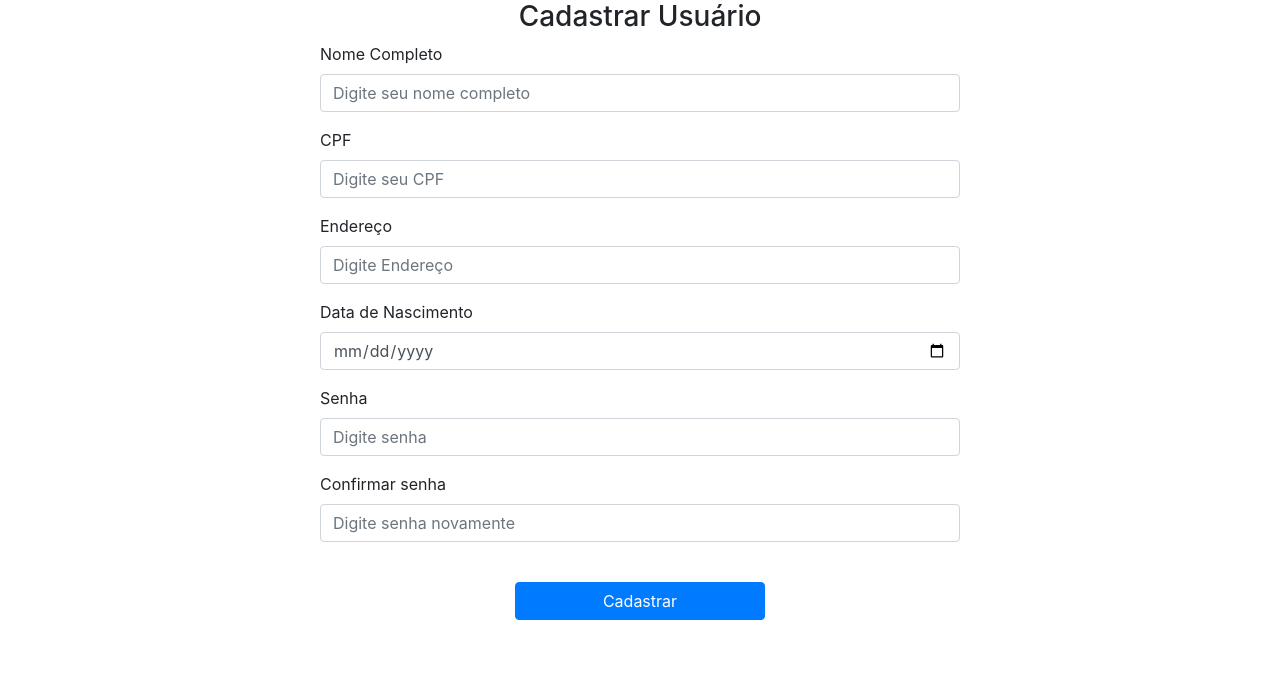
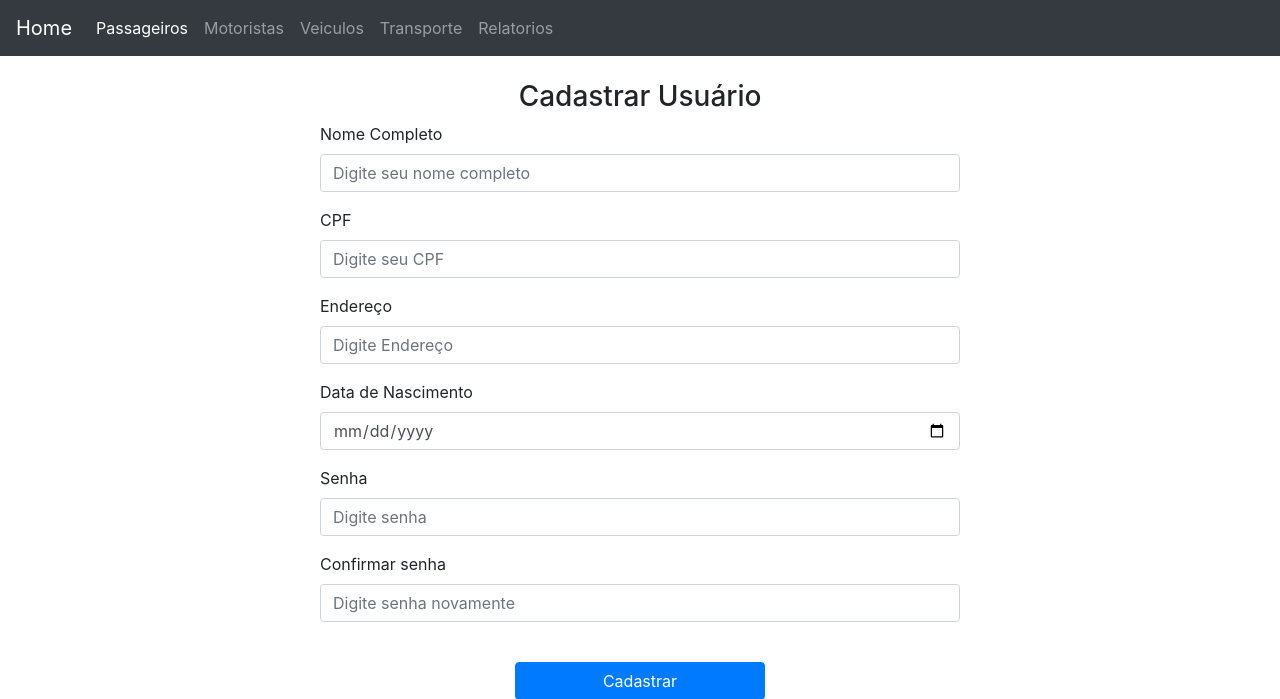
Before and after one commit to Carlos-Vitor-S/FlaskInicial, a Flask app: page /signup in a window 1280 px wide. Shown: the top 699 px of the page. Run offline with Flask 2, Linux system fonts and the light colour scheme; some libraries are stand-ins or nearby versions.

Commit message:
Correção de formularios

```diff
--- a/website/templates/relatorios.html
+++ b/website/templates/relatorios.html
@@ -43,9 +43,6 @@
           </ul>
         </div>
       </nav>
-      <ul>
-          <li>Cadastrar Relatorios?</li>
-          <li>Exibir Relatorio (Beta)</li>
-      </ul>
+
 </body>
 </html>
--- a/website/templates/signup.html
+++ b/website/templates/signup.html
@@ -20,6 +20,32 @@
     <link rel="stylesheet" href="../static/signup.css">
     </head>
   <body>
+    <nav class="navbar navbar-expand-lg navbar-dark bg-dark">
+      <a class="navbar-brand" href="#">Home</a>
+      <button class="navbar-toggler" type="button" data-toggle="collapse" data-target="#navbarNav" aria-controls="navbarNav" aria-expanded="false" aria-label="Toggle navigation">
+        <span class="navbar-toggler-icon"></span>
+      </button>
+      <div class="collapse navbar-collapse" id="navbarNav">
+        <ul class="navbar-nav">
+          <li class="nav-item active">
+            <a class="nav-link" href="#">Passageiros <span class="sr-only">(current)</span></a>
+          </li>
+          <li class="nav-item">
+            <a class="nav-link" href="#">Motoristas</a>
+          </li>
+          <li class="nav-item">
+            <a class="nav-link" href="#">Veiculos</a>
+          </li>
+          <li class="nav-item">
+              <a class="nav-link" href="#">Transporte</a>
+            </li>
+          <li class="nav-item">
+             <a class="nav-link" href="#">Relatorios</a>
+          </li>
+        </ul>
+      </div>
+    </nav>
+    <br>
      {% block content %}
 
       <div class="formulario">
--- a/website/templates/veiculos.html
+++ b/website/templates/veiculos.html
@@ -5,6 +5,7 @@
     <meta http-equiv="X-UA-Compatible" content="IE=edge">
     <meta name="viewport" content="width=device-width, initial-scale=1.0">
     <title>Veiculos</title>
+    <link rel="stylesheet" href="../static/signup.css">
     <link
     rel="stylesheet"
     href="https://stackpath.bootstrapcdn.com/bootstrap/4.4.1/css/bootstrap.min.css"
@@ -42,7 +43,7 @@
             </li>
           </ul>
         </div>
-      </nav>
+      </nav> </br>
       <div class="formulario">
         <form method="POST">
           <h3 align="center">Cadastrar Passageiros</h3>
```
